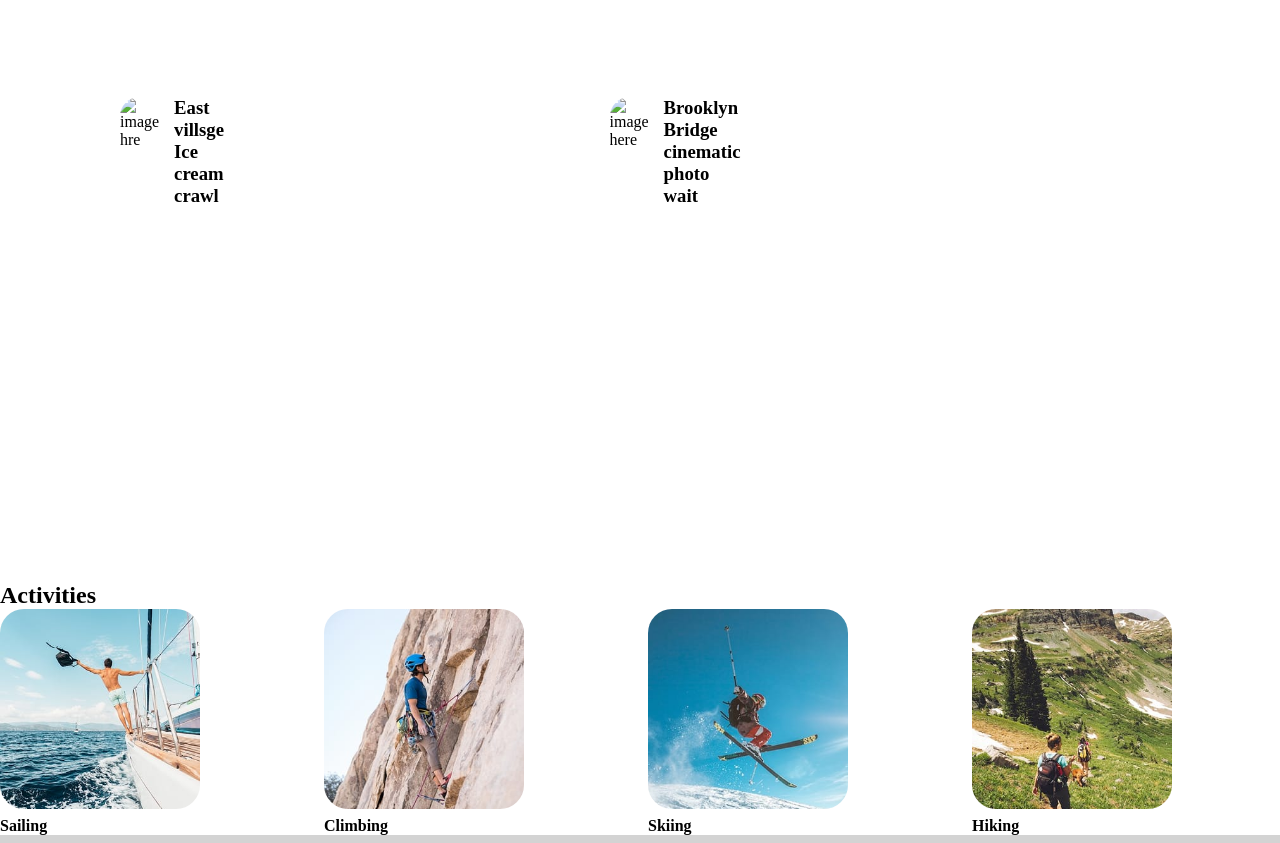
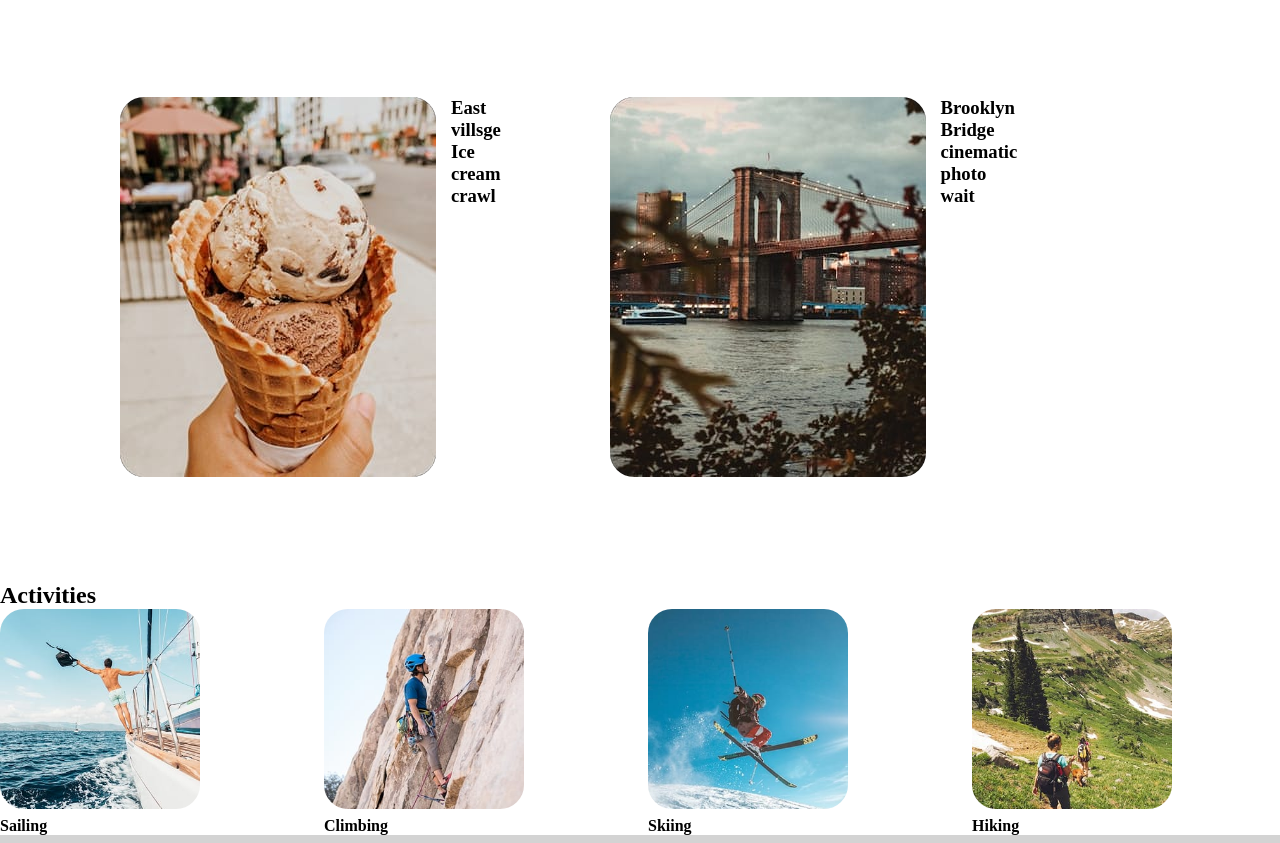
Before and after one commit to chibuzoraneke0-eng/2rism_website, a plain HTML site: page 2rism_website/index.html in a window 1280 px wide. Shown: the part 1408-2251 px from the top of the page. Drawn offline with nearby package versions, Linux system fonts and the light colour scheme.

Commit message:
fix img11 and img12 paths in index.html

```diff
--- a/2rism_website/index.html
+++ b/2rism_website/index.html
@@ -154,13 +154,13 @@
       <h2>Travel Tips and Advice</h2>
       <div class="Tips_advice">
         <div class="trips_advice_card">
-        <img src="images/img11.png" alt="image hre">
+        <img src="Images/img11.jpg" alt="image hre">
           <div><h3>East villsge Ice cream crawl</h3></div>
 
         </div>
 
         <div class="trips_advice_card">
-          <img src="images/img12.png" alt="image here">
+          <img src="Images/img12.jpg" alt="image here">
         <div><h3>Brooklyn Bridge cinematic photo wait</h3></div>
         </div>
       </div>
```
